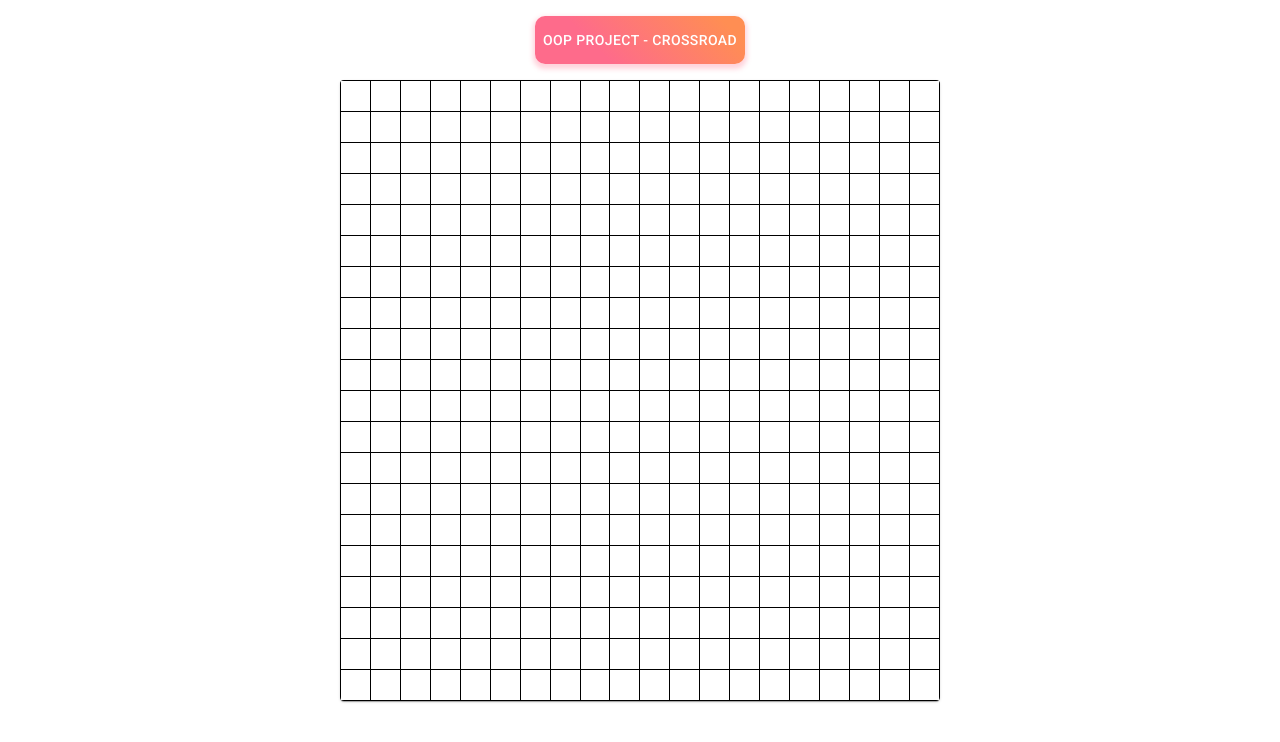
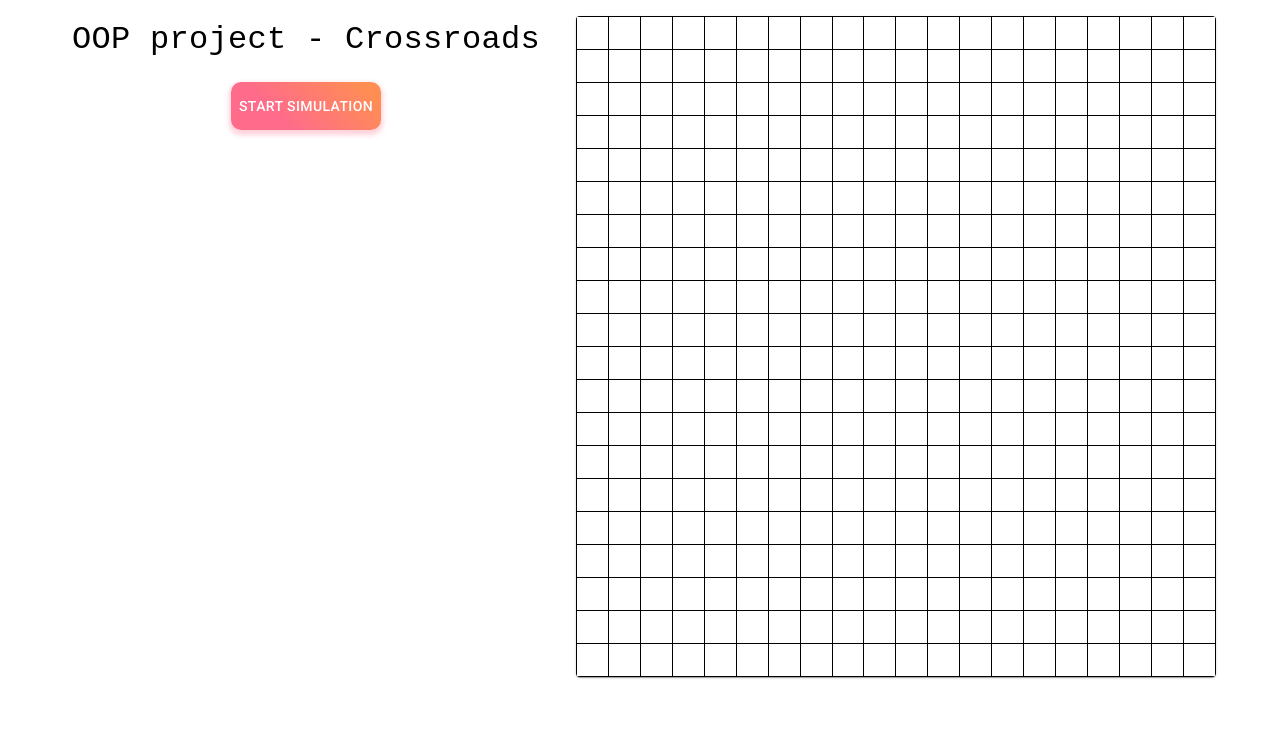
Before and after one commit to VladFo01/crossroad-lab-react, a React (Vite) app: page / in a window 1280 px wide. Shown: the top 742 px of the page. Built offline with nearby package versions, Linux system fonts and the light colour scheme.

Commit message:
feat: add draws of button menu

```diff
--- a/src/App.tsx
+++ b/src/App.tsx
@@ -1,6 +1,7 @@
 import { Button, Container, styled } from '@mui/material';
 
 import MatrixTable from './components/MatrixTable/MatrixTable';
+import Menu from './components/Menu.tsx';
 
 const MyButton = styled(Button)`
   background: linear-gradient(45deg, #fe6b8b 30%, #ff8e53 90%);
@@ -12,19 +13,23 @@ const MyButton = styled(Button)`
 `;
 
 const MyContainer = styled(Container)`
+  display: flex;
+  justify-content: space-between;
+  text-align: center;
   width: 100%;
   margin-top: 1rem;
   margin-bottom: 1rem;
-  text-align: center;
 `;
 
 const App = () => {
   return (
     <>
       <MyContainer>
-        <MyButton>OOP project - Crossroad</MyButton>
+        <Menu>
+          <MyButton>Start simulation</MyButton>
+        </Menu>
+        <MatrixTable size={20} />
       </MyContainer>
-      <MatrixTable size={20} />
     </>
   );
 };
--- a/src/components/MatrixTable/MatrixTable.tsx
+++ b/src/components/MatrixTable/MatrixTable.tsx
@@ -16,8 +16,8 @@ type MatrixTableProps = {
 };
 
 const CellStyled = styled(TableCell)`
-  width: 30px;
-  height: 30px;
+  width: 32px;
+  height: 32px;
   padding: 0;
   border: 1px solid #000;
 `;
@@ -33,7 +33,7 @@ const MatrixTable = ({ size }: MatrixTableProps) => {
         justifyContent: 'center',
       }}
     >
-      <TableContainer component={Paper} sx={{ maxWidth: 30 * size }}>
+      <TableContainer component={Paper} sx={{ maxWidth: 32 * size }}>
         <Table>
           <TableBody>
             {matrix.cells.map((row, i) => (
--- /dev/null
+++ b/src/components/Menu.tsx
@@ -0,0 +1,25 @@
+import { styled, Typography } from '@mui/material';
+
+const MyTypography = styled(Typography)`
+  font-family: monospace;
+  font-size: 2rem;
+  font-weight: normal;
+  text-align: center;
+  background-color: white;
+  color: black;
+  border-radius: 10px;
+
+  margin: 0;
+  padding-left: 0.5rem;
+  padding-right: 0.5rem;
+`;
+
+export default function Menu({ children }) {
+  return (
+    <div>
+      <MyTypography>OOP project - Crossroads</MyTypography>
+      <br />
+      <div>{children}</div>
+    </div>
+  );
+}
```
